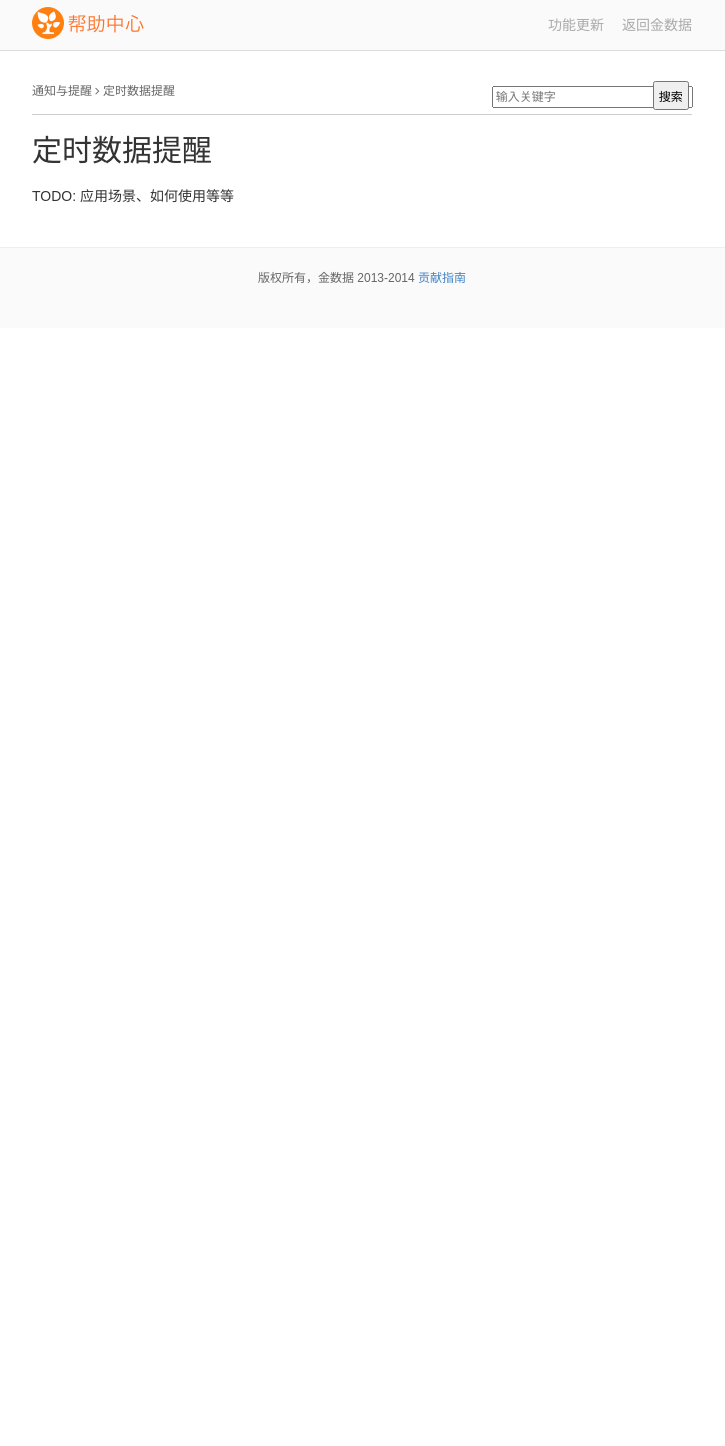
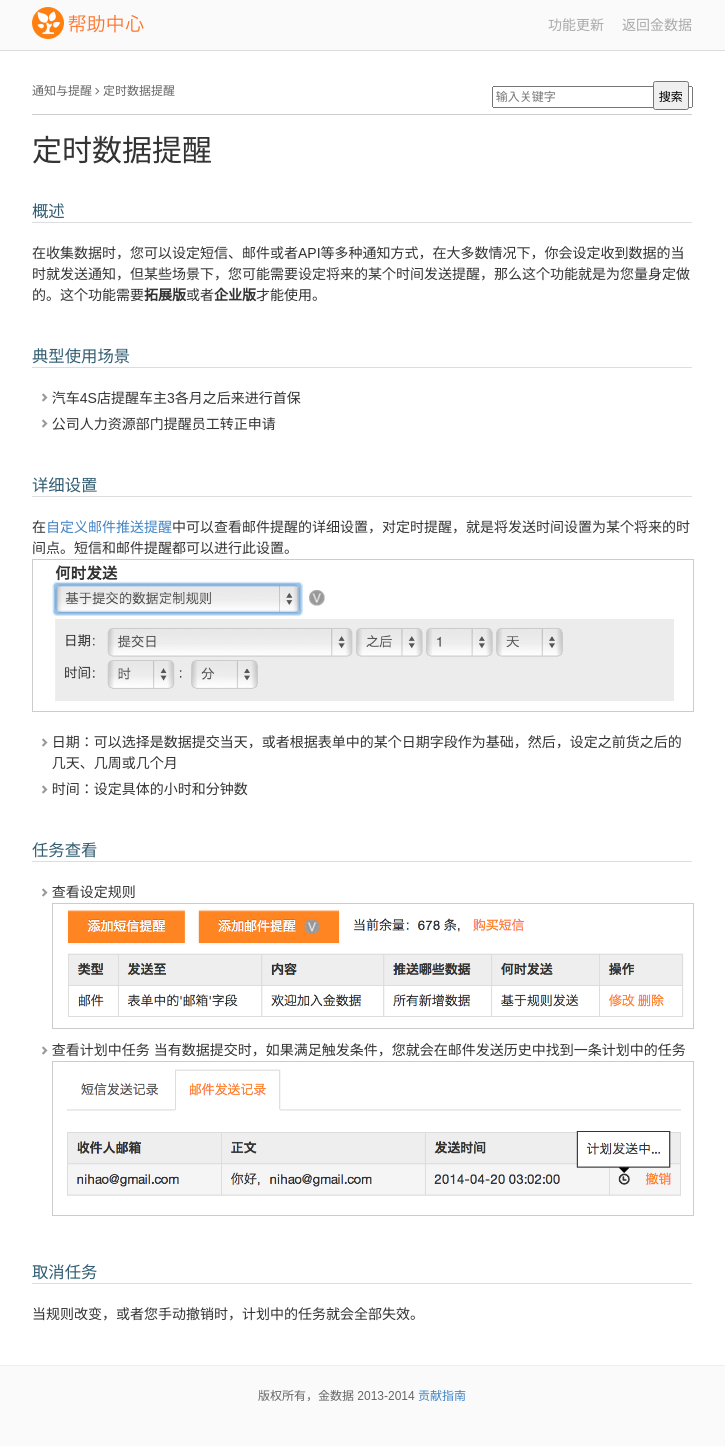
Before and after one commit to jinshuju/help.jinshuju.net, a Jekyll site: the page built from _posts/2014-2-7-scheduler.md, in a window 1280 px wide. Shown: the whole page, without its empty margins (278-1003 px from the left). Built offline with Jekyll 4.4.1, drawn with Linux system fonts in a browser that asks for light colours; Markdown is read by kramdown in place of the engine named in the settings; before the commit the page ends 900 px from its top, so only the background shows below that.

Commit message:
add scheduler

```diff
--- a/_posts/2014-2-7-scheduler.md
+++ b/_posts/2014-2-7-scheduler.md
@@ -3,9 +3,28 @@ layout: post
 title:  "定时数据提醒"
 date:   2014-03-17 12:12:12
 category: notification
-tags: todo L
-
-author: warmwind
 ---
 
-TODO: 应用场景、如何使用等等
+### 概述
+在收集数据时，您可以设定短信、邮件或者API等多种通知方式，在大多数情况下，你会设定收到数据的当时就发送通知，但某些场景下，您可能需要设定将来的某个时间发送提醒，那么这个功能就是为您量身定做的。这个功能需要**拓展版**或者**企业版**才能使用。
+
+### 典型使用场景
+* 汽车4S店提醒车主3各月之后来进行首保
+* 公司人力资源部门提醒员工转正申请
+
+### 详细设置
+在[自定义邮件推送提醒](email-push.html)中可以查看邮件提醒的详细设置，对定时提醒，就是将发送时间设置为某个将来的时间点。短信和邮件提醒都可以进行此设置。
+![](/images/email-push-when.png)
+
+* 日期：可以选择是数据提交当天，或者根据表单中的某个日期字段作为基础，然后，设定之前货之后的几天、几周或几个月
+* 时间：设定具体的小时和分钟数
+
+### 任务查看
+* 查看设定规则
+![](/images/scheduler-setting.png)
+* 查看计划中任务
+当有数据提交时，如果满足触发条件，您就会在邮件发送历史中找到一条计划中的任务
+![](/images/scheduler-task.png)
+
+### 取消任务
+当规则改变，或者您手动撤销时，计划中的任务就会全部失效。
```
Also changed, not shown: _posts/2014-2-7-email-push.md (+2 -2 lines), images/scheduler-setting.png (added), images/scheduler-task.png (added).
